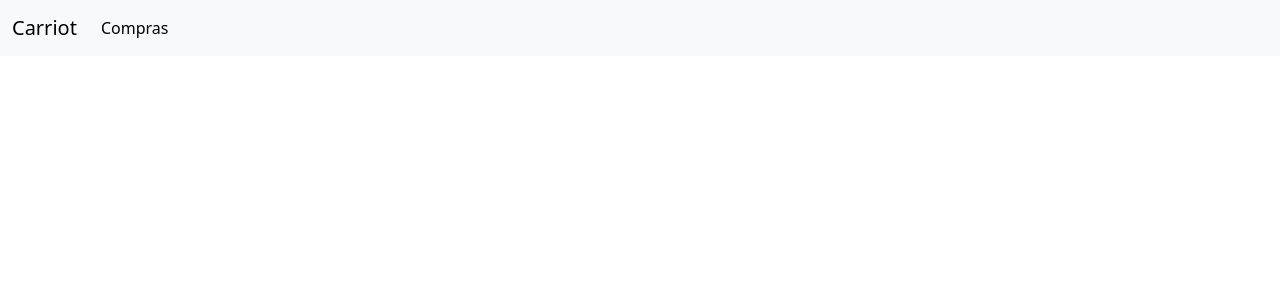
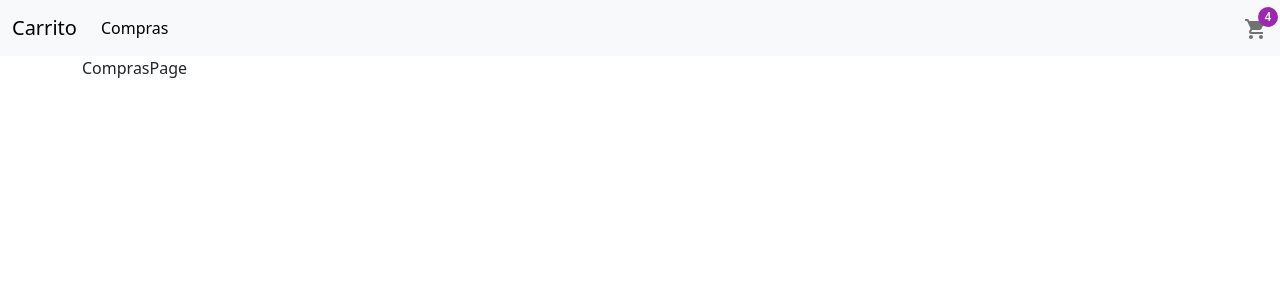
Before and after one commit to Jiwemoyo/CarritoComprasReact, a React (Vite) app: page / in a window 1280 px wide. Before the commit this address had no page. Shown: the top 300 px of the page. Built offline with nearby package versions, Linux system fonts and the light colour scheme; no server answers.

Commit message:
Agregando Fetch
Agregue el consumo de la fake api

```diff
--- a/src/CarritoApp.jsx
+++ b/src/CarritoApp.jsx
@@ -1,13 +1,19 @@
-import { Routes, Route } from "react-router-dom";
+import { Routes, Route, Navigate } from "react-router-dom";
 import { NavBar } from "./components/NavBar";
+import { ComprasPage } from "./pages/ComprasPage";
+import { CarritoPage } from "./pages/CarritoPage";
 
 export const CarritoApp = () => {
   return (
     <>
-      <NavBar/>
-      <Routes>
-        <Route></Route>
-      </Routes>
+      <NavBar />
+      <div className="container">
+        <Routes>
+          <Route path="/" element={<ComprasPage />}></Route>
+          <Route path="/carrito" element={<CarritoPage />}></Route>
+          <Route path="/*" element={<Navigate to={"/"} />}></Route>
+        </Routes>
+      </div>
     </>
   );
 };
--- a/src/components/NavBar.jsx
+++ b/src/components/NavBar.jsx
@@ -1,12 +1,14 @@
-import React from "react";
+import { ShoppingCart } from "@mui/icons-material";
+import { Badge } from "@mui/material";
+import { NavLink } from "react-router-dom";
 
 export const NavBar = () => {
   return (
     <nav className="navbar navbar-expand-lg bg-body-tertiary">
       <div className="container-fluid">
-        <a className="navbar-brand" href="#">
-          Carriot
-        </a>
+        <NavLink to={'/'} className="navbar-brand" href="#">
+          Carrito
+        </NavLink>
         <button
           className="navbar-toggler"
           type="button"
@@ -21,11 +23,16 @@ export const NavBar = () => {
         <div className="collapse navbar-collapse" id="navbarSupportedContent">
           <ul className="navbar-nav me-auto mb-2 mb-lg-0">
             <li className="nav-item">
-              <a className="nav-link active" aria-current="page" href="#">
+              <NavLink to={'/'} className="nav-link active" aria-current="page" href="#">
                 Compras
-              </a>
+              </NavLink>
             </li>
           </ul>
+          <NavLink to={'/carrito'}>
+            <Badge badgeContent={4} color="secondary">
+              <ShoppingCart color="action" />
+            </Badge>
+          </NavLink>
         </div>
       </div>
     </nav>
--- /dev/null
+++ b/src/pages/CarritoPage.jsx
@@ -0,0 +1,7 @@
+import React from 'react'
+
+export const CarritoPage = () => {
+  return (
+    <div>CarritoPage</div>
+  )
+}
--- /dev/null
+++ b/src/pages/ComprasPage.jsx
@@ -0,0 +1,20 @@
+import React, { useEffect, useState } from 'react'
+
+export const ComprasPage = () => {
+    const [productos, setProductos] = useState([])
+
+    const fetchProductos = async ()=>{
+        const response = await fetch('https://fakestoreapi.com/products')
+        const data = await response.json()
+        setProductos(data)
+        console.log(data)
+    }
+
+    useEffect(() => {
+        fetchProductos()
+    }, [])
+
+  return (
+    <div>ComprasPage</div>
+  )
+}
```
